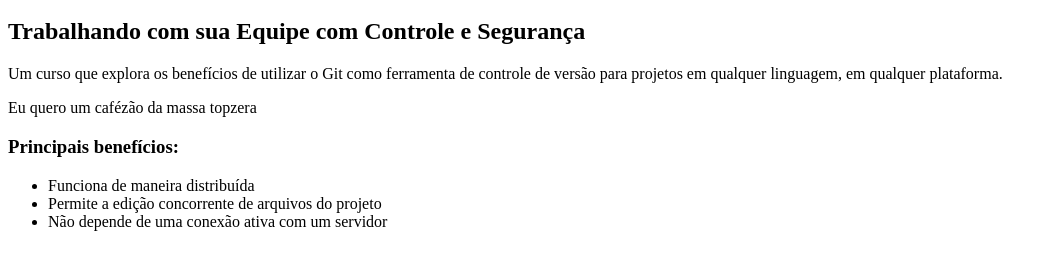
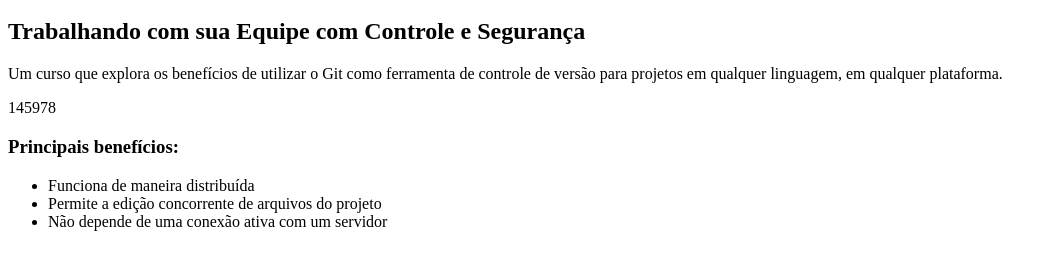
Before and after one commit to CaiqueRGs/Git-Study, a plain HTML site: page index.html in a window 1280 px wide. Shown: the part 48-318 px from the top of the page, without its empty margins (0-1057 px from the left). Drawn offline with Linux system fonts and the light colour scheme.

Commit message:
Change Test

```diff
--- a/index.html
+++ b/index.html
@@ -9,7 +9,7 @@
       controle de versão para projetos em qualquer linguagem, em qualquer
       plataforma.
     </p>
-    <p>Eu quero um cafézão da massa topzera</p>
+    <p>145978</p>
 
     <h3>Principais benefícios:</h3>
     <ul>
```
Also changed, not shown: GitStudy.html (added).
